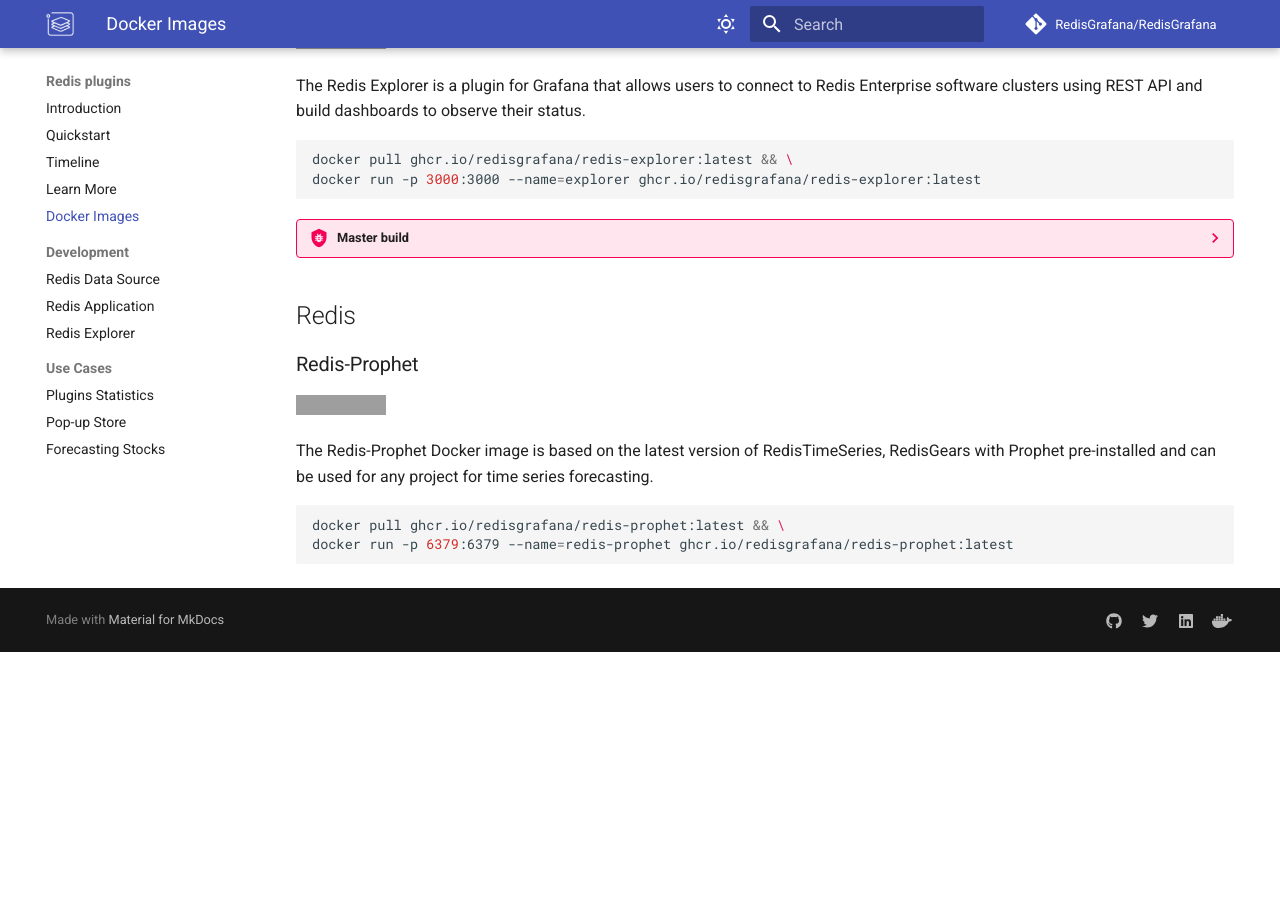
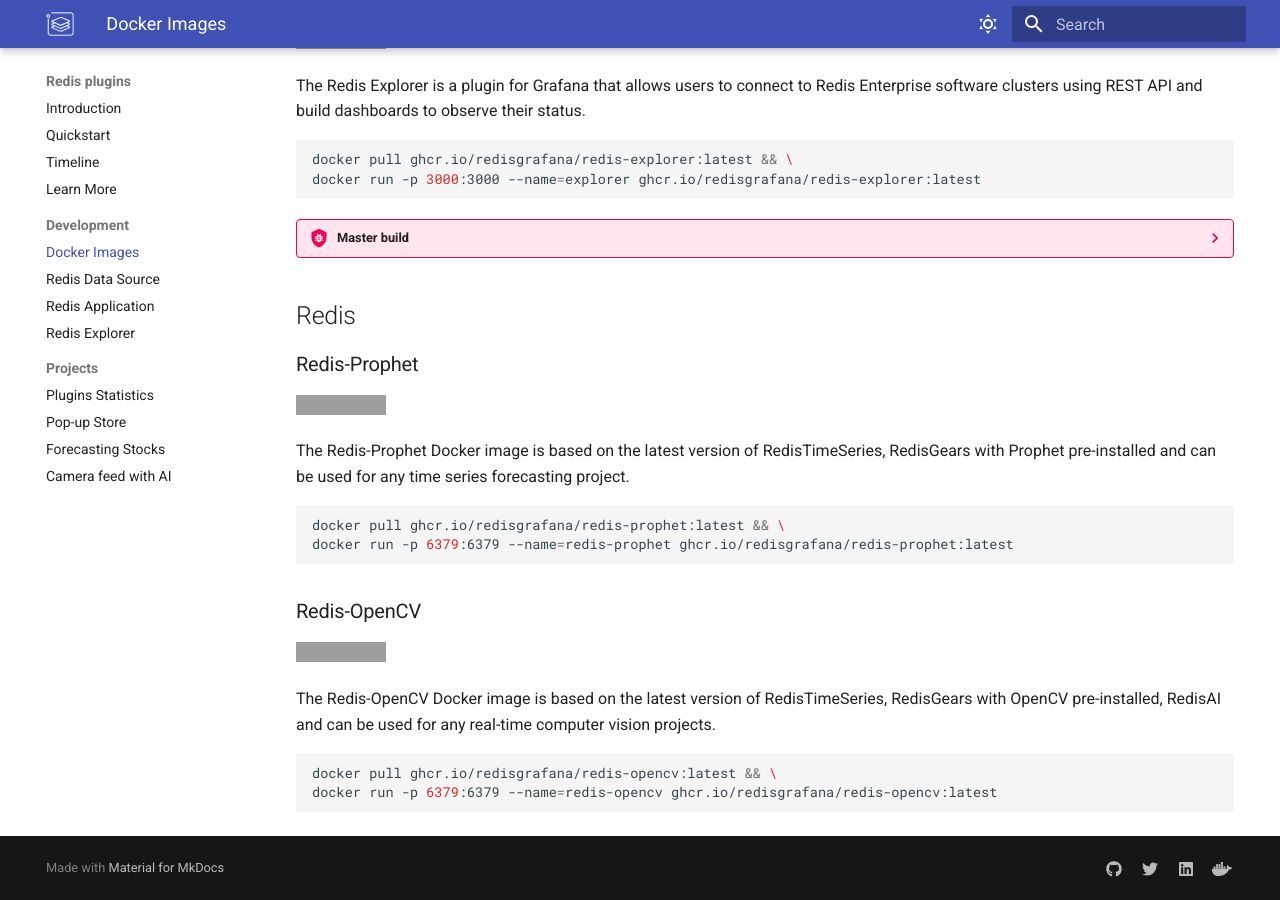
Before and after one commit to RedisGrafana/RedisGrafana, an MkDocs documentation site: the page built from docs/development/images.md, in a window 1280 px wide and 900 px high, scrolled down 1503 px. Built offline with MkDocs 1.6.1 and Material for MkDocs 9.7.7, drawn with Linux system fonts in a browser that asks for light colours; comment, search, counter and statistics services are not loaded; before the commit the page ends 2155 px from its top, so only the background shows below that; grey boxes are pictures that could not be loaded.

Commit message:
Add Camera AI project

````diff
--- a/docs/development/images.md
+++ b/docs/development/images.md
@@ -68,9 +68,20 @@
 
 [![Docker](https://github.com/RedisGrafana/redis-finance-prophet/actions/workflows/docker.yml/badge.svg)](https://github.com/RedisGrafana/redis-finance-prophet/actions/workflows/docker.yml)
 
-The Redis-Prophet Docker image is based on the latest version of RedisTimeSeries, RedisGears with Prophet pre-installed and can be used for any project for time series forecasting.
+The Redis-Prophet Docker image is based on the latest version of RedisTimeSeries, RedisGears with Prophet pre-installed and can be used for any time series forecasting project.
 
 ```bash
 docker pull ghcr.io/redisgrafana/redis-prophet:latest && \
 docker run -p 6379:6379 --name=redis-prophet ghcr.io/redisgrafana/redis-prophet:latest
 ```
+
+### Redis-OpenCV
+
+[![Docker](https://github.com/RedisGrafana/redis-camera-ai/actions/workflows/docker.yml/badge.svg)](https://github.com/RedisGrafana/redis-camera-ai/actions/workflows/docker.yml)
+
+The Redis-OpenCV Docker image is based on the latest version of RedisTimeSeries, RedisGears with OpenCV pre-installed, RedisAI and can be used for any real-time computer vision projects.
+
+```bash
+docker pull ghcr.io/redisgrafana/redis-opencv:latest && \
+docker run -p 6379:6379 --name=redis-opencv ghcr.io/redisgrafana/redis-opencv:latest
+```
--- a/docs/overrides/content/dates.html
+++ b/docs/overrides/content/dates.html
@@ -192,6 +192,27 @@
 <hr />
 
 <section id="timeline">
+  <article>
+    <div class="inner">
+      <span class="date">
+        <span class="month">May</span>
+        <span class="year">2021</span>
+      </span>
+      <h2>
+        New plugins connect almost all of Redis for monitoring and visualization
+        in Grafana
+      </h2>
+      <p>
+        A
+        <a
+          href="https://grafana.com/blog/2021/05/24/new-plugins-connect-almost-all-of-redis-for-monitoring-and-visualization-in-grafana/"
+          >new post</a
+        >
+        was published on the
+        <a href="https://grafana.com/blog/">Grafana Labs blog</a>.
+      </p>
+    </div>
+  </article>
   <article>
     <div class="inner">
       <span class="date">
--- a/mkdocs.yml
+++ b/mkdocs.yml
@@ -4,11 +4,6 @@
 site_description: >-
   The Redis plugins for Grafana allow users to connect to the Redis databases
   and build dashboards in Grafana to observe and interact with Redis and Application data.
-
-# Repository
-repo_name: RedisGrafana/RedisGrafana
-repo_url: https://github.com/RedisGrafana/RedisGrafana
-edit_uri: https://github.com/RedisGrafana/RedisGrafana/edit/main/docs/
 
 # Configuration
 theme:
@@ -49,15 +44,16 @@
       - "Quickstart": "quickstart.md"
       - "Timeline": "timeline.md"
       - "Learn More": "learn-more.md"
-      - "Docker Images": "development/images.md"
       - "Development":
+          - "Docker Images": "development/images.md"
           - "Redis Data Source": "development/redis-datasource.md"
           - "Redis Application": "development/redis-app.md"
           - "Redis Explorer": "development/redis-explorer.md"
-      - "Use Cases":
+      - "Projects":
           - "Plugins Statistics": "projects/grafana-stats.md"
           - "Pop-up Store": "projects/pop-up-store.md"
           - "Forecasting Stocks": "projects/finance-prophet.md"
+          - "Camera feed with AI": "projects/camera-ai.md"
 
   - "Redis Data Source":
       - "Overview": "redis-datasource/overview.md"
````
Also changed, not shown: README.md (+2 -0 lines), docs/intro.md (+19 -6 lines), docs/projects/camera-ai.md (added, +21 -0 lines), docs/projects/grafana-stats.md (+8 -2 lines), docs/projects/pop-up-store.md (+1 -1 lines), docs/images/projects/camera-ai.png (added), docs/images/projects/redis-datasource-stats.png (added), docs/images/projects/redis-plugins.png (added), 1 other file.
